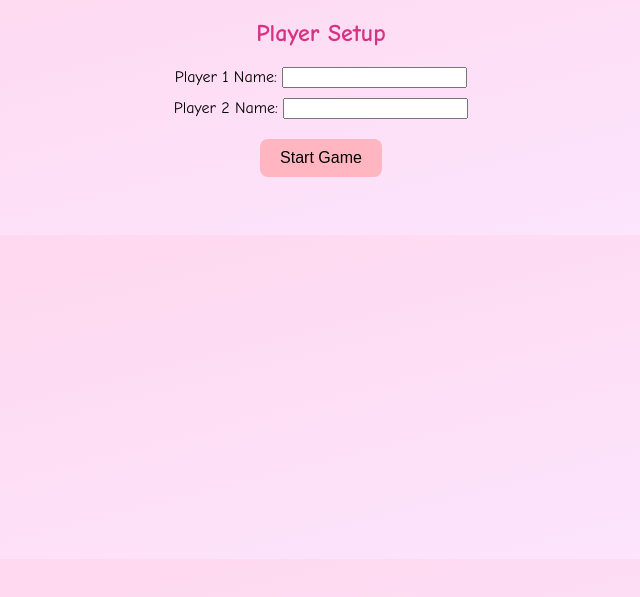
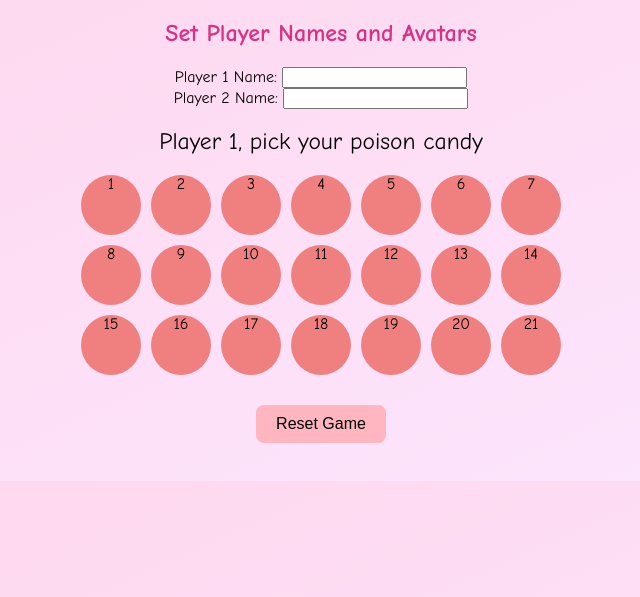
Before and after one commit to khushvigi/poison-candy-game, a plain HTML site: page index.html in a window 1280 px wide. Shown: the part 89-686 px from the top of the page, without its empty margins (319-959 px from the left). Drawn offline with Linux system fonts and the light colour scheme.

Commit message:
Update index.html

```diff
--- a/index.html
+++ b/index.html
@@ -2,36 +2,39 @@
 <html lang="en">
 <head>
   <meta charset="UTF-8" />
-  <meta name="viewport" content="width=device-width, initial-scale=1.0"/>
+  <meta name="viewport" content="width=device-width, initial-scale=1" />
   <title>Poison Candy Game</title>
   <link rel="stylesheet" href="style.css" />
 </head>
 <body>
+
   <h1>Poison Candy Game</h1>
 
-  <div class="player-setup" id="player-setup">
-    <h2>Player Setup</h2>
+  <!-- Player Setup Section (you can expand this as needed) -->
+  <div id="player-setup" class="player-setup">
+    <h2>Set Player Names and Avatars</h2>
     <div>
-      <label>Player 1 Name:</label>
-      <input type="text" id="player1-name" />
+      <label>Player 1 Name: <input type="text" id="player1-name" /></label>
+      <!-- Avatar selection UI can go here -->
     </div>
-    <div class="avatar-selection" id="player1-avatars">
-      <!-- Avatars will load here -->
+    <div>
+      <label>Player 2 Name: <input type="text" id="player2-name" /></label>
+      <!-- Avatar selection UI can go here -->
     </div>
-
-    <div>
-      <label>Player 2 Name:</label>
-      <input type="text" id="player2-name" />
-    </div>
-    <div class="avatar-selection" id="player2-avatars">
-      <!-- Avatars will load here -->
-    </div>
-
-    <button onclick="startGame()">Start Game</button>
   </div>
 
-  <div id="game-area" class="hidden">
-    <h2 id="turn-indicator"></h2>
+  <!-- Turn Indicator -->
+  <div id="turn-indicator">Player 1, pick your poison candy</div>
 
-    <div id="avatar-display-container">
-      <div class="avatar-display" id="avatar
+  <!-- Candy Grid -->
+  <div id="candy-grid"></div>
+
+  <!-- Result Message -->
+  <div id="result-message"></div>
+
+  <!-- Reset Game Button -->
+  <button onclick="resetGame()">Reset Game</button>
+
+  <script src="script.js"></script>
+</body>
+</html>
```
